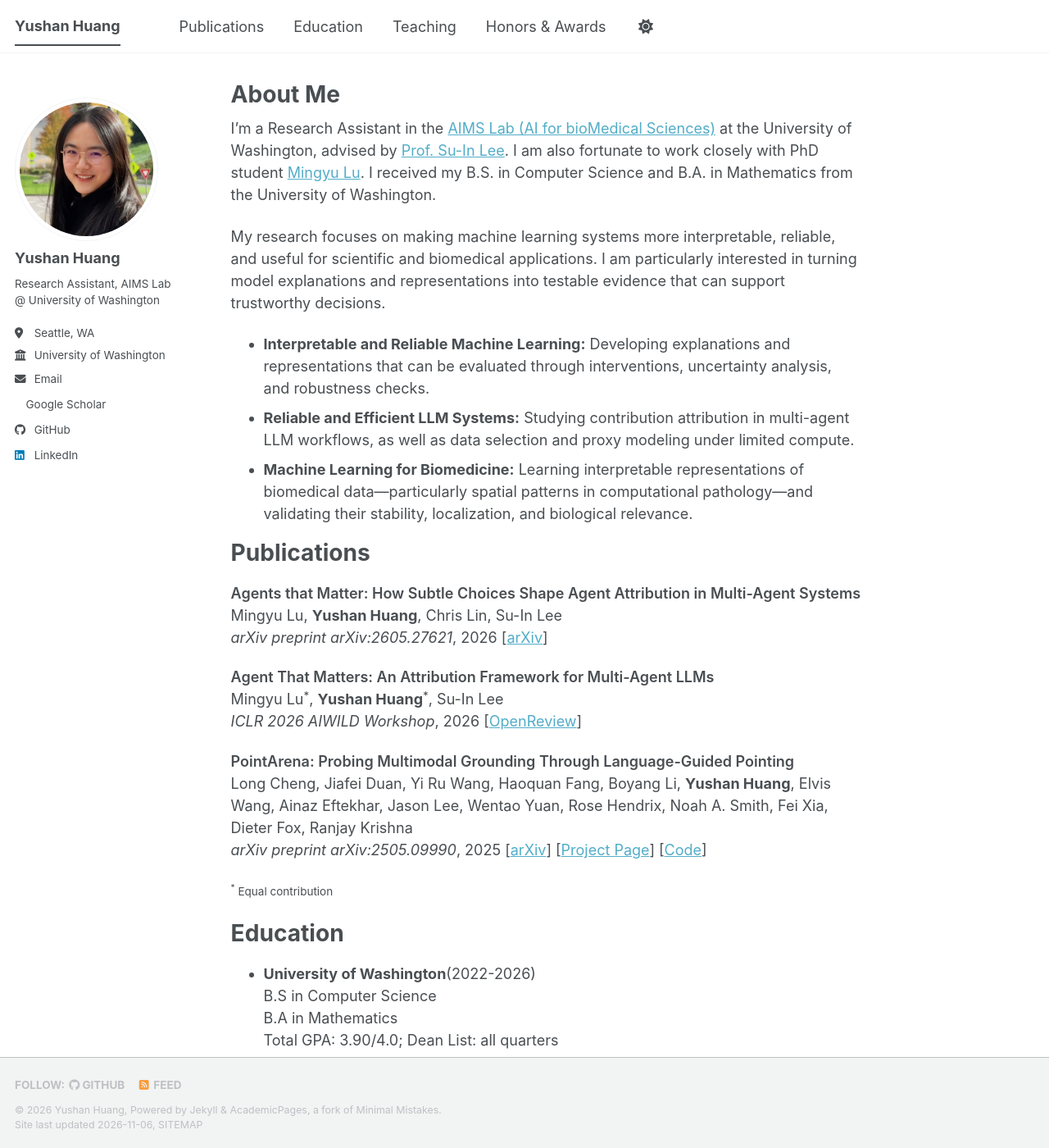
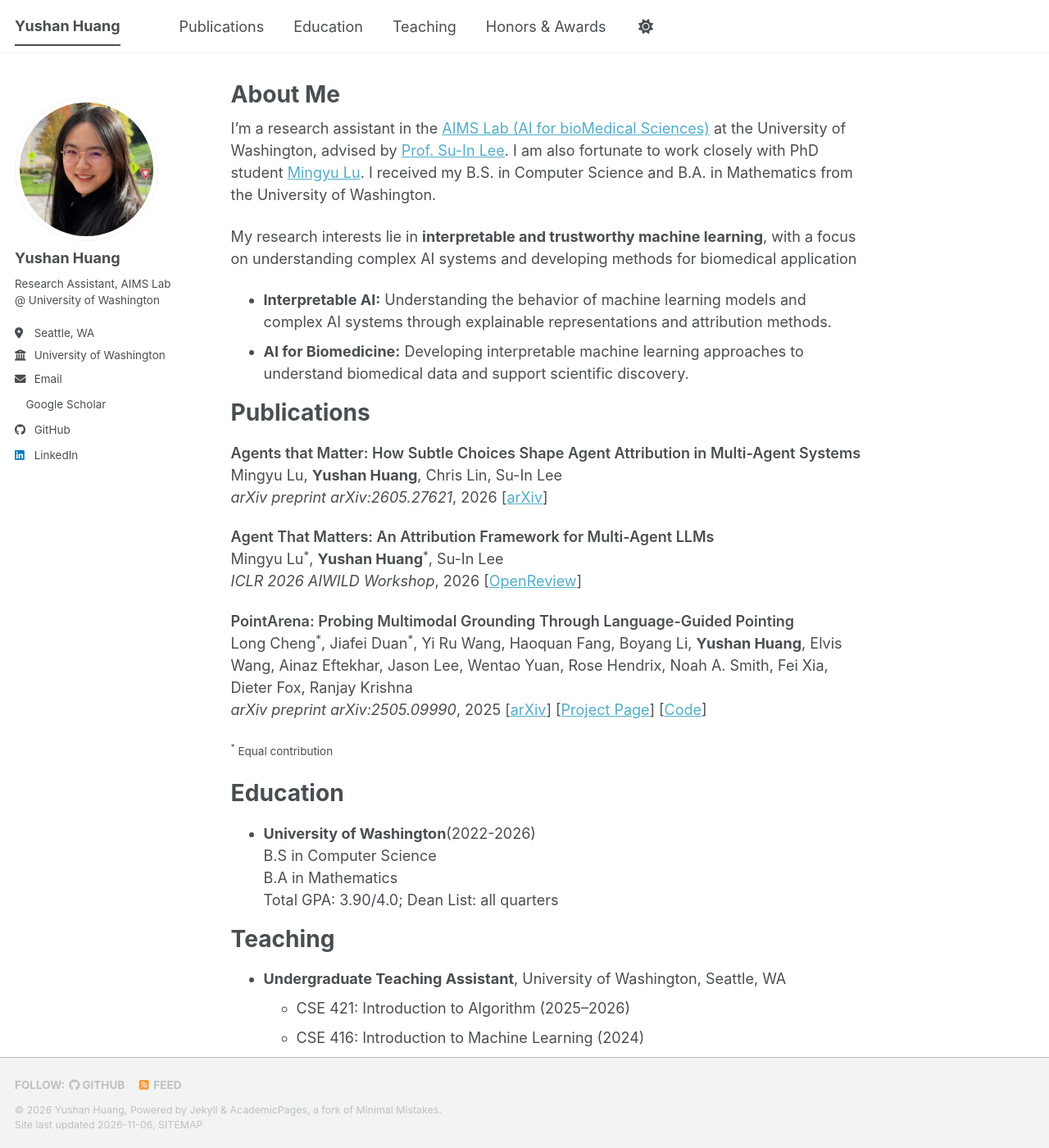
Before and after one commit to Yushan13H/personal-page, a Jekyll site: the page built from _pages/about.md, in a window 1280 px wide and 1400 px high. Shown: the whole window at 82% size. Built offline with Jekyll 4.4.1, drawn with Linux system fonts in a browser that asks for light colours; a script bundle is joined from its source files by our own code; a style sheet for code colours, icons or effects is not loaded.

Commit message:
revise
Updated research interests and publication details for clarity.

```diff
--- a/_pages/about.md
+++ b/_pages/about.md
@@ -12,7 +12,7 @@ redirect_from:
   .page__content h1 { scroll-margin-top: 80px; }
 </style>
 
-I'm a Research Assistant in the [AIMS Lab (AI for bioMedical Sciences)](https://aims.cs.washington.edu/home) at the University of Washington, advised by [Prof. Su-In Lee](https://aims.cs.washington.edu/su-in-lee). I am also fortunate to work closely with PhD student [Mingyu Lu](https://mingyu-lu.github.io/). I received my B.S. in Computer Science and B.A. in Mathematics from the University of Washington.
+I'm a research assistant in the [AIMS Lab (AI for bioMedical Sciences)](https://aims.cs.washington.edu/home) at the University of Washington, advised by [Prof. Su-In Lee](https://aims.cs.washington.edu/su-in-lee). I am also fortunate to work closely with PhD student [Mingyu Lu](https://mingyu-lu.github.io/). I received my B.S. in Computer Science and B.A. in Mathematics from the University of Washington.
 
 <!--  My research focuses on **trustworthy and interpretable AI**, with an emphasis on understanding and improving complex AI systems. I am particularly interested in:
 
@@ -20,11 +20,10 @@ I'm a Research Assistant in the [AIMS Lab (AI for bioMedical Sciences)](https://
 * **Multimodal grounding and evaluation**: building rigorous benchmarks that test whether vision-language models truly connect language to the visual world.
 * **AI for biomedicine**: bringing these tools to high-stakes clinical settings, where systems must be both accurate and accountable. -->
 
-My research focuses on making machine learning systems more interpretable, reliable, and useful for scientific and biomedical applications. I am particularly interested in turning model explanations and representations into testable evidence that can support trustworthy decisions.
+My research interests lie in **interpretable and trustworthy machine learning**, with a focus on understanding complex AI systems and developing methods for biomedical application
 
-- **Interpretable and Reliable Machine Learning:** Developing explanations and representations that can be evaluated through interventions, uncertainty analysis, and robustness checks.
-- **Reliable and Efficient LLM Systems:** Studying contribution attribution in multi-agent LLM workflows, as well as data selection and proxy modeling under limited compute.
-- **Machine Learning for Biomedicine:** Learning interpretable representations of biomedical data—particularly spatial patterns in computational pathology—and validating their stability, localization, and biological relevance.
+- **Interpretable AI:** Understanding the behavior of machine learning models and complex AI systems through explainable representations and attribution methods.
+- **AI for Biomedicine:** Developing interpretable machine learning approaches to understand biomedical data and support scientific discovery.
 
 Publications {#publications}
 ======
@@ -51,7 +50,7 @@ Publications {#publications}
   </li>
   <li>
     <span class="pub-title">PointArena: Probing Multimodal Grounding Through Language-Guided Pointing</span><br>
-    Long Cheng, Jiafei Duan, Yi Ru Wang, Haoquan Fang, Boyang Li, <strong>Yushan Huang</strong>, Elvis Wang, Ainaz Eftekhar, Jason Lee, Wentao Yuan, Rose Hendrix, Noah A. Smith, Fei Xia, Dieter Fox, Ranjay Krishna<br>
+    Long Cheng<sup>*</sup>, Jiafei Duan<sup>*</sup>, Yi Ru Wang, Haoquan Fang, Boyang Li, <strong>Yushan Huang</strong>, Elvis Wang, Ainaz Eftekhar, Jason Lee, Wentao Yuan, Rose Hendrix, Noah A. Smith, Fei Xia, Dieter Fox, Ranjay Krishna<br>
     <span class="pub-venue">arXiv preprint arXiv:2505.09990</span>, 2025
     [<a href="https://arxiv.org/abs/2505.09990">arXiv</a>]
     [<a href="https://pointarena.github.io/">Project Page</a>]
```
